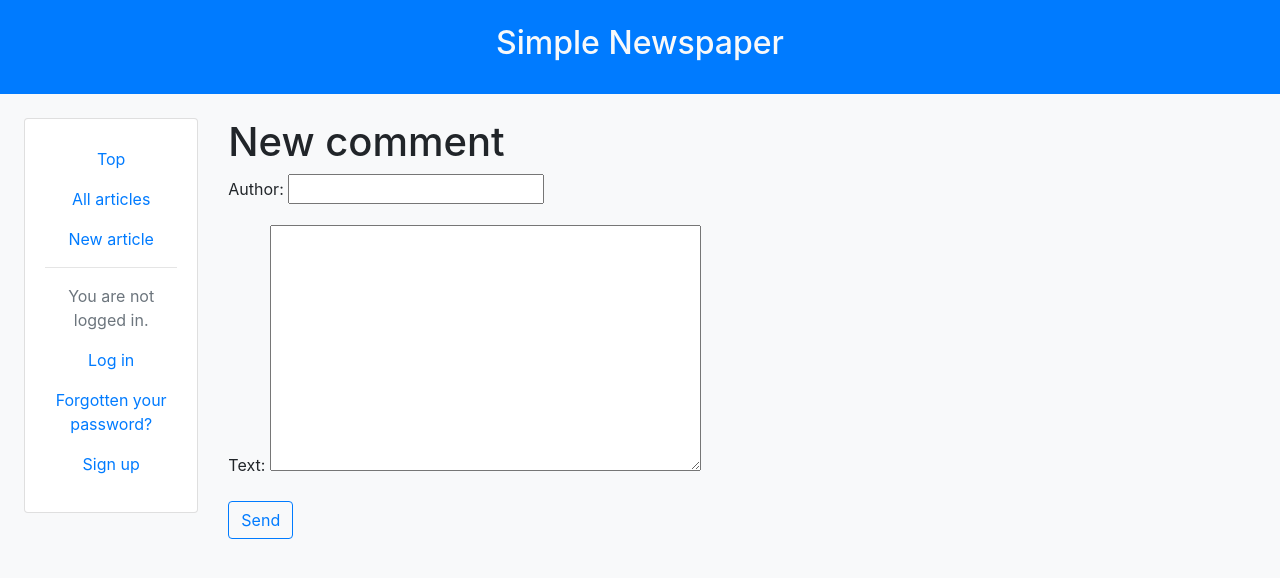
After one commit to 4ka0/newspaper_project, a Django app: page /articles/article/11/comment in a window 1280 px wide. The commit adds this page. Shown: the top 578 px of the page. Run offline with Django 3.2, Linux system fonts and the light colour scheme; data comes from the database, SQL or seed files in the repository; some libraries are stand-ins or nearby versions.

Commit message:
Added front-end comment functionality

```diff
--- /dev/null
+++ b/articles/forms.py
@@ -0,0 +1,9 @@
+from django import forms
+from .models import Article, Comment
+
+
+class CommentForm(forms.ModelForm):
+
+    class Meta:
+        model = Comment
+        fields = ('author', 'text',)
--- a/articles/models.py
+++ b/articles/models.py
@@ -2,52 +2,38 @@ from django.conf import settings
 from django.contrib.auth import get_user_model
 from django.db import models
 from django.urls import reverse
+from django.utils import timezone
 
 
 class Article(models.Model):
-    title = models.CharField(max_length=225)
-    body = models.TextField()
-    date = models.DateTimeField(auto_now_add=True)
     author = models.ForeignKey(
         get_user_model(),
         on_delete=models.CASCADE,
     )
+    title = models.CharField(max_length=225)
+    body = models.TextField()
+    date = models.DateTimeField(auto_now_add=True)
 
     def __str__(self):
         return self.title
 
+    '''
+    This is the page that is shown after a new article has been added.
+    In this case the page shown is the detail view of the new article.
+    '''
     def get_absolute_url(self):
-        # This is the page that is shown after the new article has been added
-        # In this case it's the detail view of the new article
         return reverse('article_detail', args=[str(self.id)])
 
 
 class Comment(models.Model):
-    '''
-    The next line links the comment model to the article model through the use
-    of a foreign key, and also sets a many-to-one relationship from the comment
-    model to the article model. It requires two positional arguments: the other
-    model to which this model is related and the on_delete option.
-    '''
     article = models.ForeignKey(
-        Article,
+        'articles.Article',
         on_delete=models.CASCADE,
-        related_name='comments'  # Used in the template, in the template
-    )                            # {% for comment in article.comments.all %}
-
-    '''
-    This line links the comment model to the custom user model in a similar
-    manner to the above.
-    '''
-    author = models.ForeignKey(
-        get_user_model(),
-        on_delete=models.CASCADE
+        related_name='comments'
     )
-
-    comment = models.CharField(max_length=140)
+    author = models.CharField(max_length=100)
+    text = models.TextField()
+    created_date = models.DateTimeField(default=timezone.now)
 
     def __str__(self):
-        return self.comment
-
-    def get_absolute_url(self):
-        return reverse('article_detail')
+        return self.text
--- a/articles/urls.py
+++ b/articles/urls.py
@@ -1,5 +1,6 @@
 from django.urls import path
 
+from . import views
 from .views import (
     ArticleListView,
     ArticleUpdateView,
@@ -15,4 +16,5 @@ urlpatterns = [
     path('<int:pk>/delete', ArticleDeleteView.as_view(), name='article_delete'),
     path('new/', ArticleCreateView.as_view(), name='article_new'),
     path('', ArticleListView.as_view(), name='article_list'),
+    path('article/<int:pk>/comment', views.add_comment_to_article, name='add_comment_to_article'),
 ]
--- a/articles/views.py
+++ b/articles/views.py
@@ -2,8 +2,10 @@ from django.contrib.auth.mixins import LoginRequiredMixin, UserPassesTestMixin
 from django.views.generic import ListView, DetailView
 from django.views.generic.edit import UpdateView, DeleteView, CreateView
 from django.urls import reverse_lazy
+from django.shortcuts import render, redirect, get_object_or_404
 
 from .models import Article, Comment
+from .forms import CommentForm
 
 
 class ArticleListView(LoginRequiredMixin, ListView):
@@ -55,3 +57,17 @@ class ArticleCreateView(LoginRequiredMixin, CreateView):
     def form_valid(self, form):
         form.instance.author = self.request.user
         return super().form_valid(form)
+
+
+def add_comment_to_article(request, pk):
+    article = get_object_or_404(Article, pk=pk)
+    if request.method == "POST":
+        form = CommentForm(request.POST)
+        if form.is_valid():
+            comment = form.save(commit=False)
+            comment.article = article
+            comment.save()
+            return redirect('article_detail', pk=article.pk)
+    else:
+        form = CommentForm()
+    return render(request, 'add_comment_to_article.html', {'form': form})
--- a/base/settings.py
+++ b/base/settings.py
@@ -26,7 +26,8 @@ BASE_DIR = os.path.dirname(os.path.dirname(os.path.abspath(__file__)))
 SECRET_KEY = config('SECRET_KEY')
 
 # SECURITY WARNING: don't run with debug turned on in production!
-DEBUG = config('DEBUG', default=False, cast=bool)
+# DEBUG = config('DEBUG', default=False, cast=bool)
+DEBUG = True
 
 ALLOWED_HOSTS = config('ALLOWED_HOSTS', cast=Csv())
 
--- /dev/null
+++ b/templates/add_comment_to_article.html
@@ -0,0 +1,10 @@
+{% extends 'base.html' %}
+
+{% block content %}
+    <h1>New comment</h1>
+    <form method="POST" class="post-form">
+        {% csrf_token %}
+        {{ form.as_p }}
+        <button type="submit" class="btn btn-outline-primary">Send</button>
+    </form>
+{% endblock %}
--- a/templates/article_detail.html
+++ b/templates/article_detail.html
@@ -20,6 +20,10 @@
             </div>
 
             <div class="card-footer text-muted pb-4">
+
+                <!-- Add comment button -->
+                <a class="btn btn-outline-primary my-2" href="{% url 'add_comment_to_article' pk=article.pk %}">Add comment</a>
+
                 <!-- Number of comments -->
                 <p><strong>{{ article.comments.count }} comment{{ article.comments.count|pluralize }}</strong></p>
 
```
Also changed, not shown: articles/migrations/0005_auto_20200819_1115.py (added), articles/migrations/0006_auto_20200819_1311.py (added), db.sqlite3, 1 other file.
